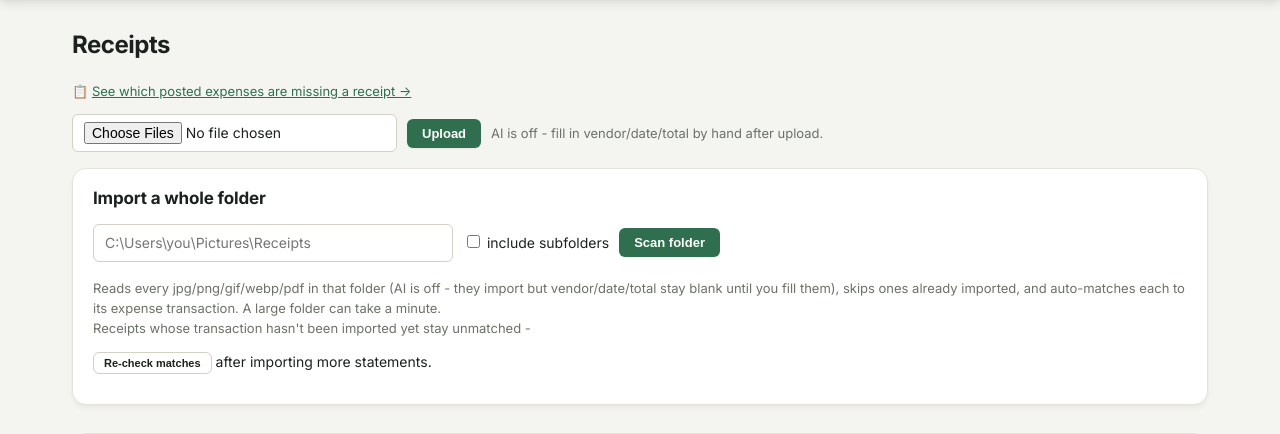
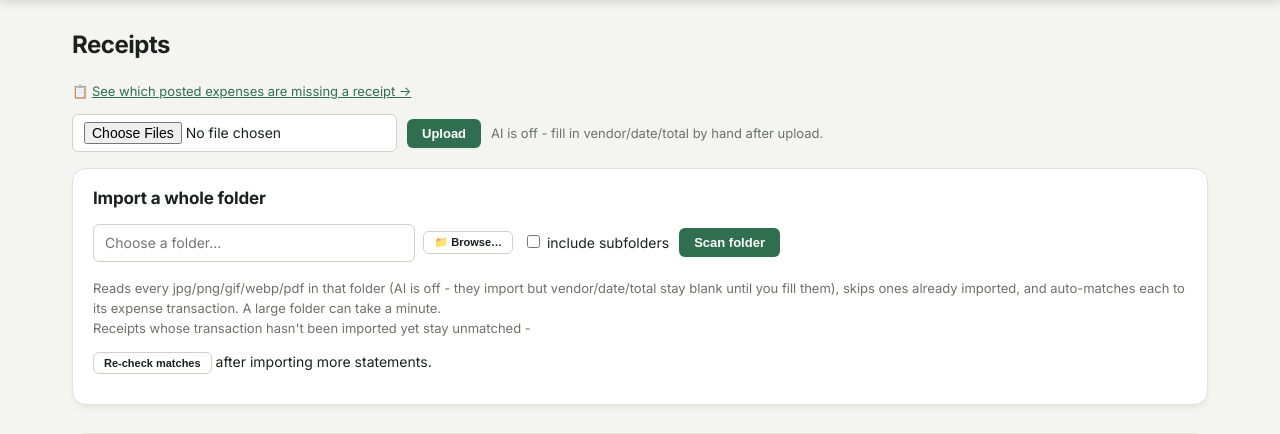
Before and after one commit to outlierworkshop/shopbooks, a FastAPI app: page /receipts in a window 1280 px wide. Shown: the part 55-489 px from the top of the page. Run offline with FastAPI, Linux system fonts and the light colour scheme; data comes from the database, SQL or seed files in the repository; data that the repository does not hold is empty; parts of the project's set-up code (start-up, migrations or seed data) failed here and were passed over.

Commit message:
Receipts: folder picker for "import a whole folder" (no more typing a path)
The Receipts whole-folder import still relied on hand-typing a filesystem path.
Give it the same server-backed folder picker the Settings folder fields already
use (built for #78).

- Extract the picker modal into a shared include
  templates/_folder_picker_modal.html; settings.html now includes it instead of
  inlining it (one copy, no drift — the line-item-JS duplication lesson), and
  receipts.html includes it too.
- receipts.html: wrap the folder input in a .folder-field with a "Browse…"
  button targeting receipt_import_folder.
- Reuses GET /settings/browse-folder and static/folder-picker.js unchanged
  (the JS activates on any page that includes the modal).

Verified live in an isolated preview: Browse on Receipts opens the modal,
navigating in + "Use this folder" writes the path into the receipt input;
Settings still opens its picker after the modal refactor. test_folder_picker.py
extended to cover the receipts page. Suite 60/60.

Co-Authored-By: Claude Opus 4.8 <noreply@anthropic.com>

```diff
--- /dev/null
+++ b/templates/_folder_picker_modal.html
@@ -0,0 +1,24 @@
+{# Shared folder-picker modal. Include once on any page that has a .folder-field with a
+   "Browse…" button calling openFolderPicker('<input-id>'). Behavior lives in
+   static/folder-picker.js (loaded globally in base.html), which no-ops unless #folderPickerModal
+   is present — so this include is what activates the picker on a page. #}
+<div id="folderPickerOverlay" class="modal-overlay" style="display:none" onclick="closeFolderPicker()"></div>
+<div id="folderPickerModal" class="modal" style="display:none">
+  <div class="modal-header">
+    <h3>Choose a folder</h3>
+    <button type="button" class="modal-close" onclick="closeFolderPicker()">✕</button>
+  </div>
+  <div class="modal-body">
+    <div class="toolbar" style="margin:0">
+      <button type="button" class="btn ghost small" onclick="folderPickerUp()">⬆ Up</button>
+      <input type="text" id="folderPickerPath" style="flex:1"
+        onkeydown="if(event.key==='Enter'){event.preventDefault(); folderPickerGo(this.value);}">
+      <button type="button" class="btn ghost small" onclick="folderPickerGo(document.getElementById('folderPickerPath').value)">Go</button>
+    </div>
+    <div id="folderPickerList" class="folder-picker-list"></div>
+  </div>
+  <div class="modal-footer">
+    <button type="button" class="btn ghost" onclick="closeFolderPicker()">Cancel</button>
+    <button type="button" class="btn" onclick="chooseFolderPickerPath()">Use this folder</button>
+  </div>
+</div>
--- a/templates/receipts.html
+++ b/templates/receipts.html
@@ -15,7 +15,10 @@
 <div class="card section">
   <h2 style="margin-top:0">Import a whole folder</h2>
   <form method="post" action="/receipts/import-folder" class="toolbar">
-    <input type="text" name="folder" placeholder="C:\Users\you\Pictures\Receipts" style="width:360px" required>
+    <div class="folder-field" style="width:420px">
+      <input type="text" name="folder" id="receipt_import_folder" placeholder="Choose a folder…" required>
+      <button type="button" class="btn ghost small folder-picker-btn" onclick="openFolderPicker('receipt_import_folder')">📁 Browse…</button>
+    </div>
     <label><input type="checkbox" name="recursive" value="1"> include subfolders</label>
     <button type="submit">Scan folder</button>
   </form>
@@ -196,4 +199,5 @@ function togglePairPosted(id) {
   }
 }
 </script>
+{% include "_folder_picker_modal.html" %}
 {% endblock %}
```
Also changed, not shown: docs/ROADMAP.md (+8 -0 lines), templates/settings.html (+1 -20 lines), test_folder_picker.py (+8 -0 lines).
